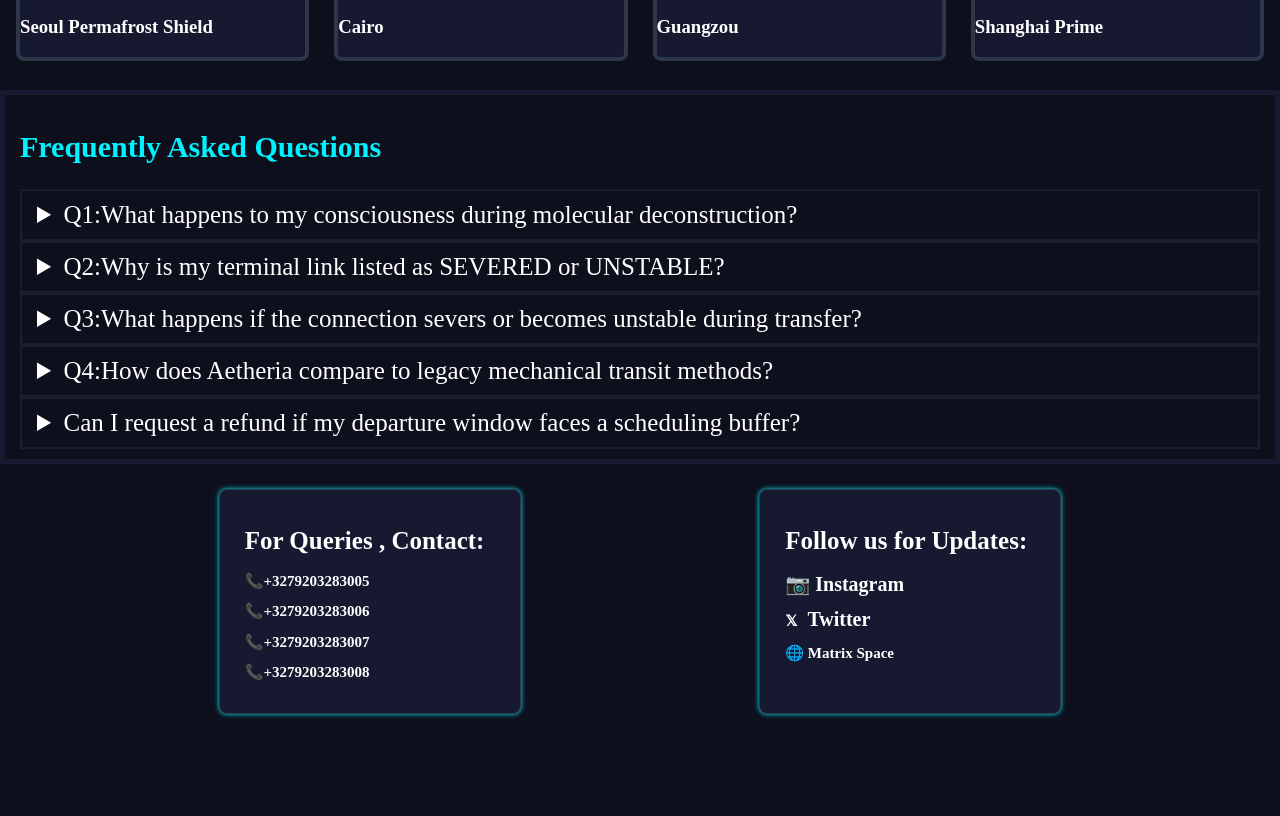
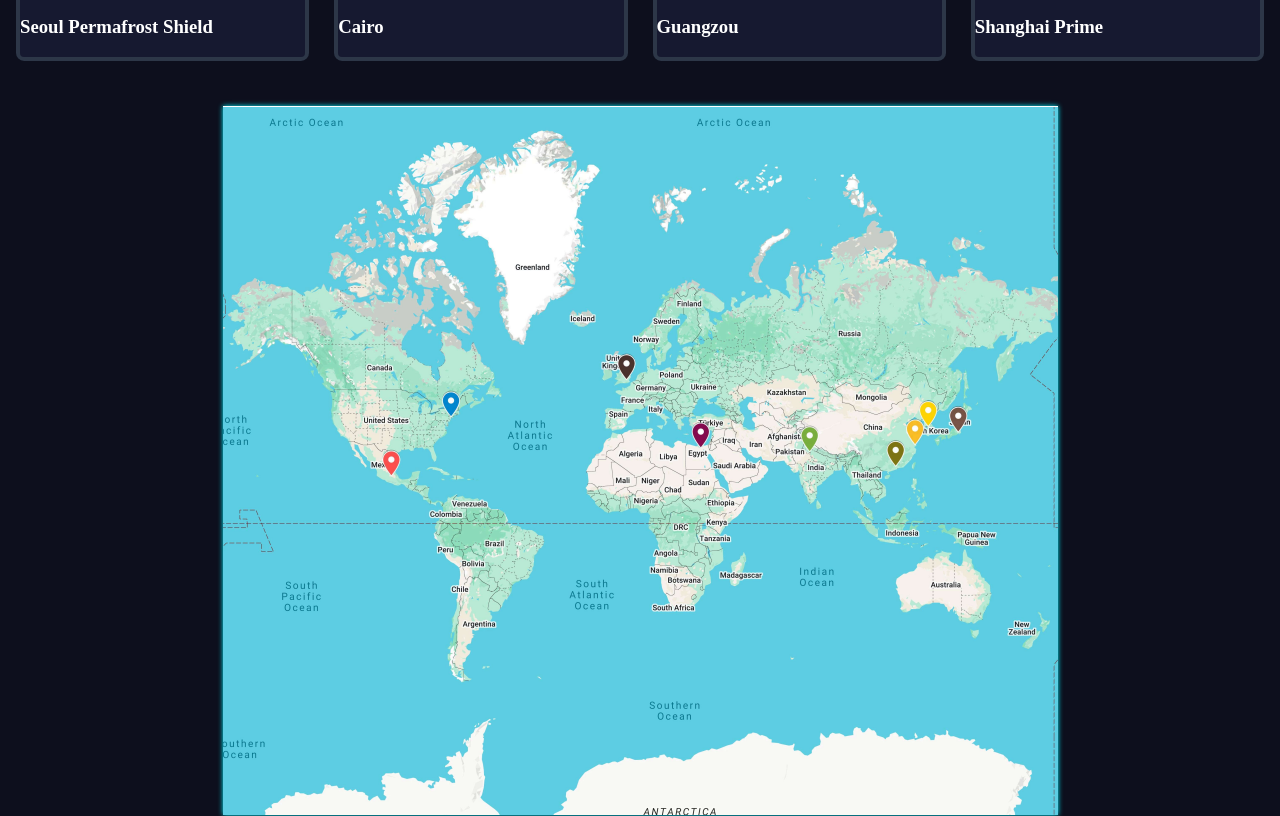
Before and after one commit to Anamay-Kapoor/CodingClubFrontendTask, a plain HTML site: page Submission/terminals.html in a window 1280 px wide. Shown: the part 1230-2046 px from the top of the page. Before the commit the page ends 2008 px from the top, so only its background shows below. Drawn offline with Linux system fonts and the light colour scheme.

Commit message:
Add files via upload

```diff
--- a/Submission/terminals.html
+++ b/Submission/terminals.html
@@ -298,7 +298,22 @@ padding:50px;
 
 
 }
-
+/*full map*/
+.map-box
+{padding: 16px;
+display: grid;
+justify-content: center;
+}
+.map img
+{object-fit: cover;
+    box-shadow: 0 0 5px #00f2fe;
+    overflow:hidden;
+    transition:transform 0.2s ease;
+}
+.map img:hover
+{
+    transform:scale(1.2)
+}
 
 /*adding an infinite scrolling image view*/
 .g_item:nth-child(1)
@@ -367,6 +382,7 @@ padding:50px;
     font-size:20px;
     padding:10px 15px;
 }
+
 
 </style>
 </head>
@@ -599,6 +615,12 @@ padding:50px;
     <img src="Shanghai.png" width="300" height="300" alt="Shanghai">
     <h3>Shanghai Prime</h3>
   </div>
+
+</div>
+<div class="map-box">
+    <div class="map">
+        <img src="mapcopy.png" alt="All our Core Hub">
+    </div>
 </div>
 <!--FAQ-->
 <div class = "FAQs">
```
